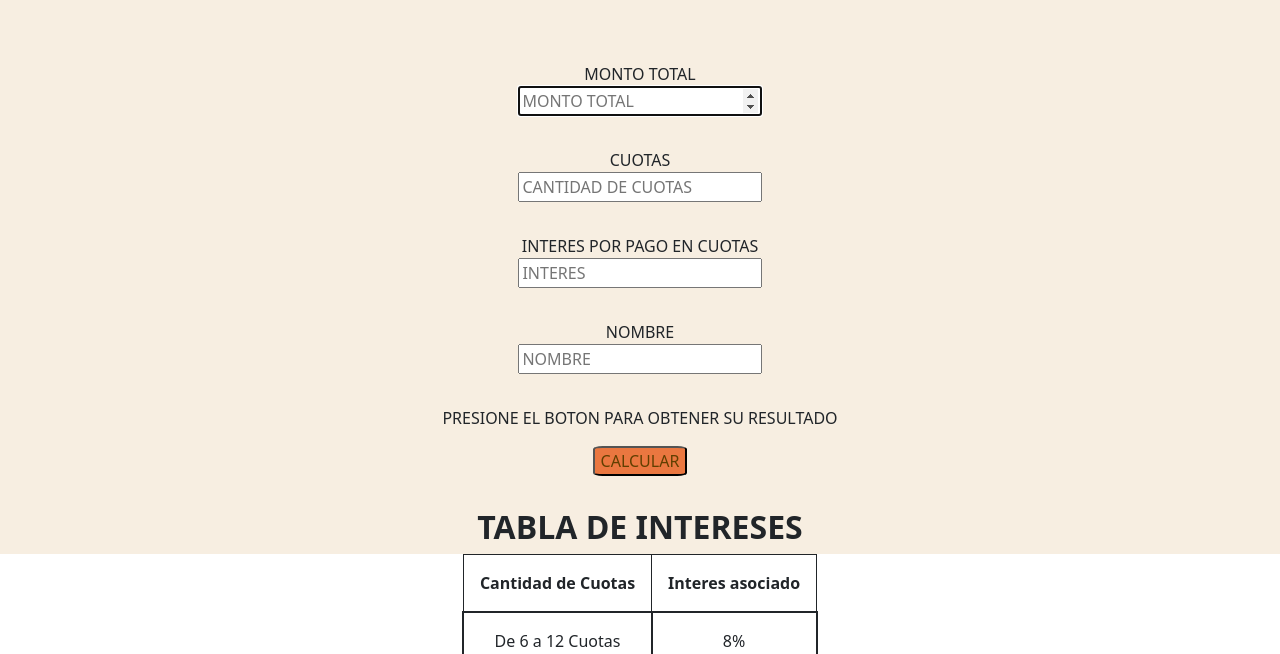
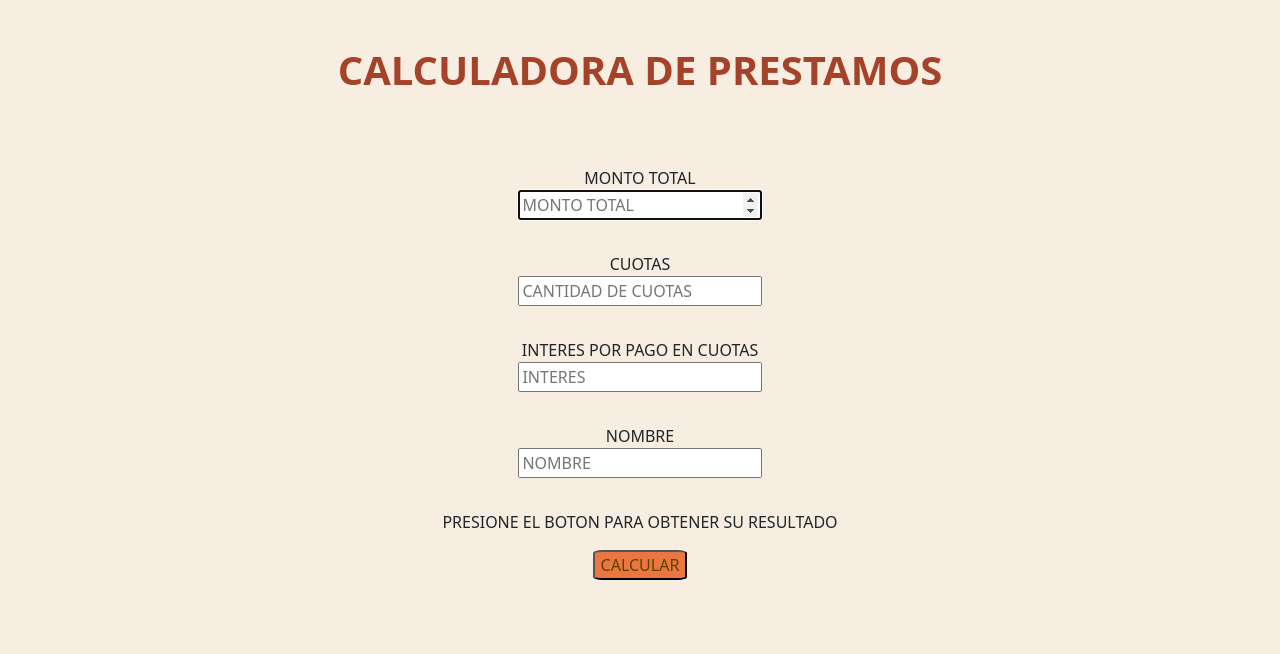
Before and after one commit to RodrigoJManzo/Poyecto-JS, a website: page pages/prestamos.html in a window 1280 px wide. Shown: the part 525-1179 px from the top of the page. Drawn offline with nearby package versions, Linux system fonts and the light colour scheme.

Commit message:
arreglo estilos

```diff
--- a/pages/prestamos.html
+++ b/pages/prestamos.html
@@ -83,6 +83,8 @@
   <img class="image-header" src="../images/bannerPNG.png" alt="Logo de la empresa CODING ">
   </header>
   <!--fin del header-->
+
+  <h1><strong>CALCULADORA DE PRESTAMOS</strong></h1>
 
   <!--COMIENZO DEL FORMULARIO-->
 
--- a/scss/components/_formularios.scss
+++ b/scss/components/_formularios.scss
@@ -30,9 +30,7 @@
             padding-top: 2rem;
         }
 
-}
-H2{
-    text-align: center;
+
 }
 #tablita{
     display: flex;
--- a/scss/components/_store.scss
+++ b/scss/components/_store.scss
@@ -5,14 +5,14 @@
 	.header {
 		margin-bottom: 50px;
 		h3 {
-			font-size: 1rem;
-			color: #fe302f;
+			font-size: 3rem;
+			color: rgb(165, 67, 42);
 			font-weight: 500;
 		}
 		h2 {
 			font-size: 2.2rem;
 			font-weight: 400;
-			color: #444444;
+			color: rgb(165, 67, 42);
 		}
 	}
 	.single-product {
--- a/scss/style.scss
+++ b/scss/style.scss
@@ -55,3 +55,16 @@ footer{
 
     }
 }
+
+h1{
+    text-align: center;
+    color: rgb(165, 67, 42);
+    padding-top: 3rem;
+}
+
+h2{
+    text-align: center;
+    color: rgb(165, 67, 42);
+    padding-top: 3rem;
+
+}
```
Also changed, not shown: css/style.css, 1 other file.
